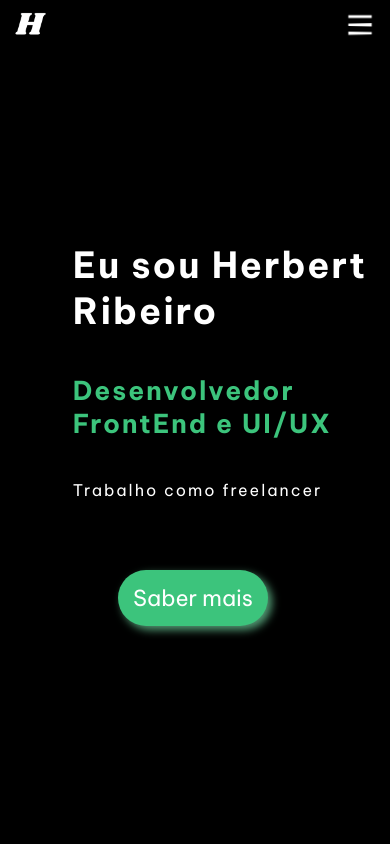
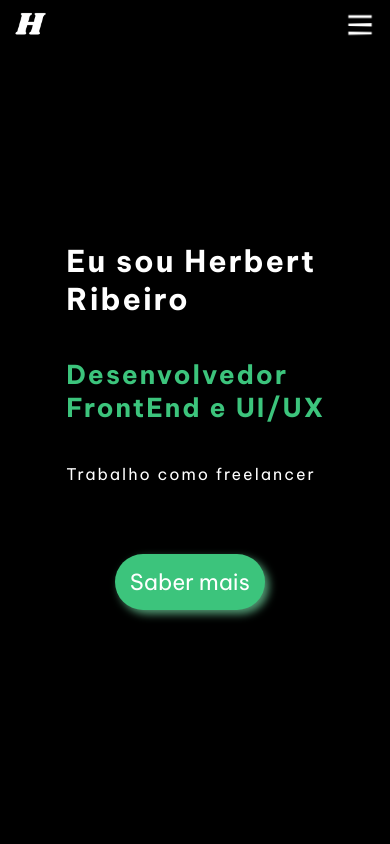
Before and after one commit to herbertribeiro19/Portifolio, a plain HTML site: page content.html in a window 390 px wide. Shown: the top 844 px of the page. Drawn offline with nearby package versions, Linux system fonts and the light colour scheme.

Commit message:
update responsive site

```diff
--- a/style_content.css
+++ b/style_content.css
@@ -189,26 +189,26 @@ aside {
     .main-title{
     }
     .main-title h1{
-        font-size:36px;
+        font-size:30px;
         margin-top: 60%;
-        margin-left: 2%;
+        margin-right: 3%;
     }
     .main-title h2{
         font-size: 26px;
         margin-top: 40px;
-        margin-left: 2%;
+        margin-right: 3%;
     }
     .main-title h5{
         font-size: 16px;
         margin-top: 40px;
-        margin-left: 2%;
+        margin-right: 3%;
     }
     .main-title button{
         padding: 14px;
         font-size: 22px;
         width: 150px;
         margin-top: 70px;
-        margin-left: 16%;
+        margin-left: 15%;
     }
     #barra-menu ul li a{
         color: #ffffff;
--- a/style_index.css
+++ b/style_index.css
@@ -51,7 +51,7 @@ body {
     text-transform: uppercase;
     font-weight: 800;
     letter-spacing: 2px;
-    box-shadow: 4px 4px 10px 1px #ffffff;
+    box-shadow: 4px 4px 8px #529a74;
     cursor: pointer;
     transition: transform .8s;
     animation: fromBottom 3.0s backwards;
```
